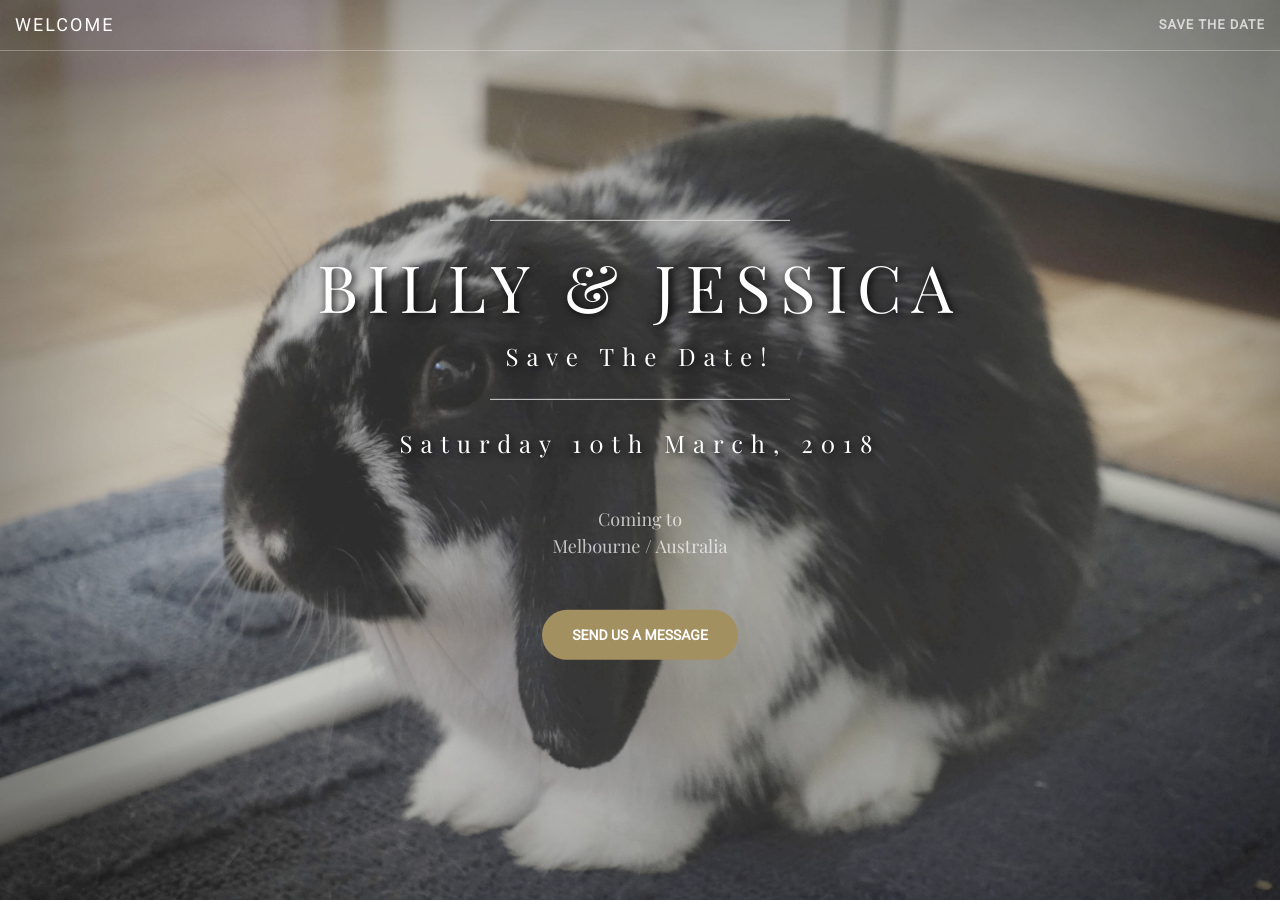
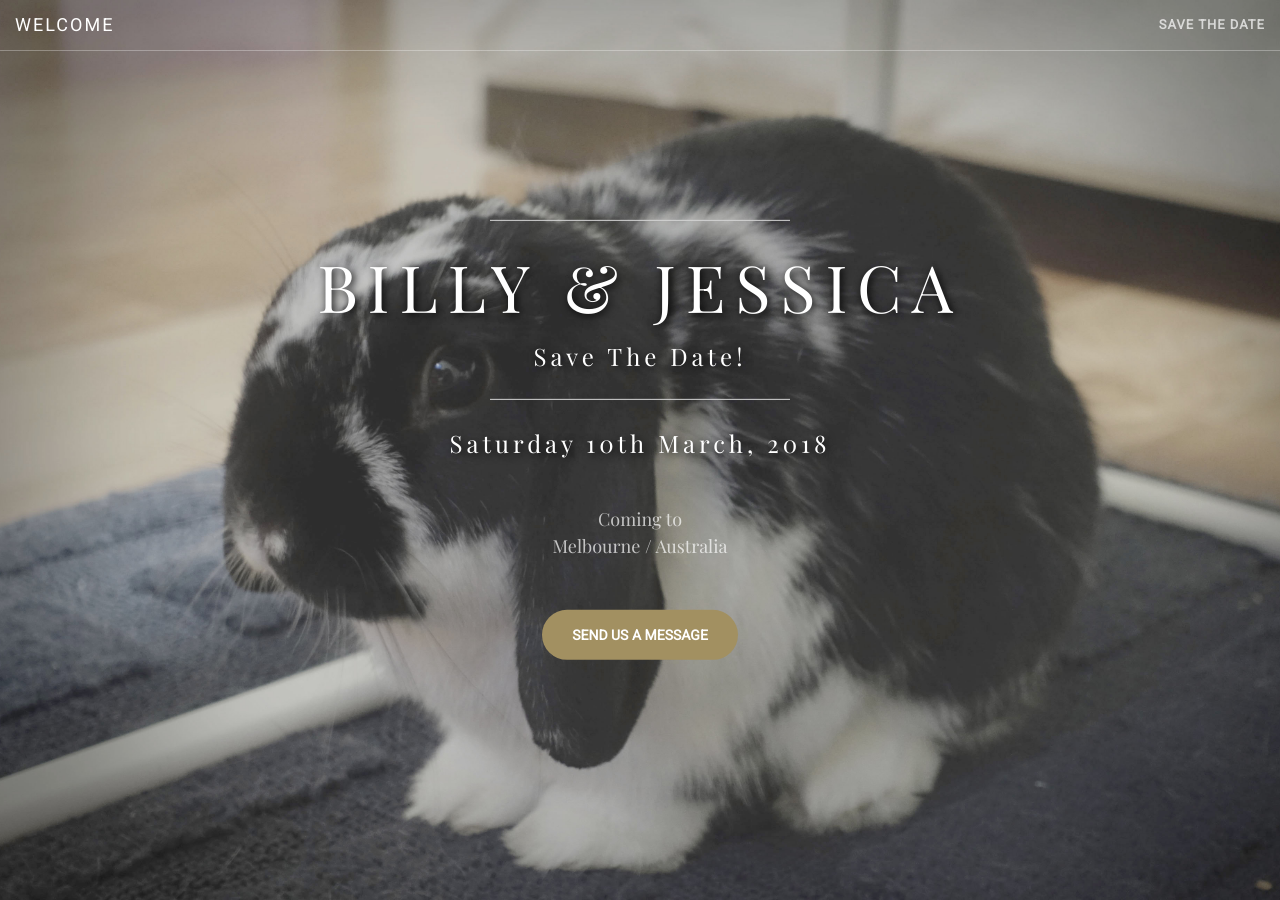
Before and after one commit to notbleh/wed-website, a Jekyll site: the page built from savethedate.html, in a window 1280 px wide and 900 px high. Built offline with Jekyll 4.4.1, drawn with Linux system fonts in a browser that asks for light colours.

Commit message:
Update style.css

```diff
--- a/css/style.css
+++ b/css/style.css
@@ -7,7 +7,7 @@
 }
 
 .header-content h2 {
-    letter-spacing: 8px;
+    letter-spacing: 4px;
 }
 
 .header-content p {
```
